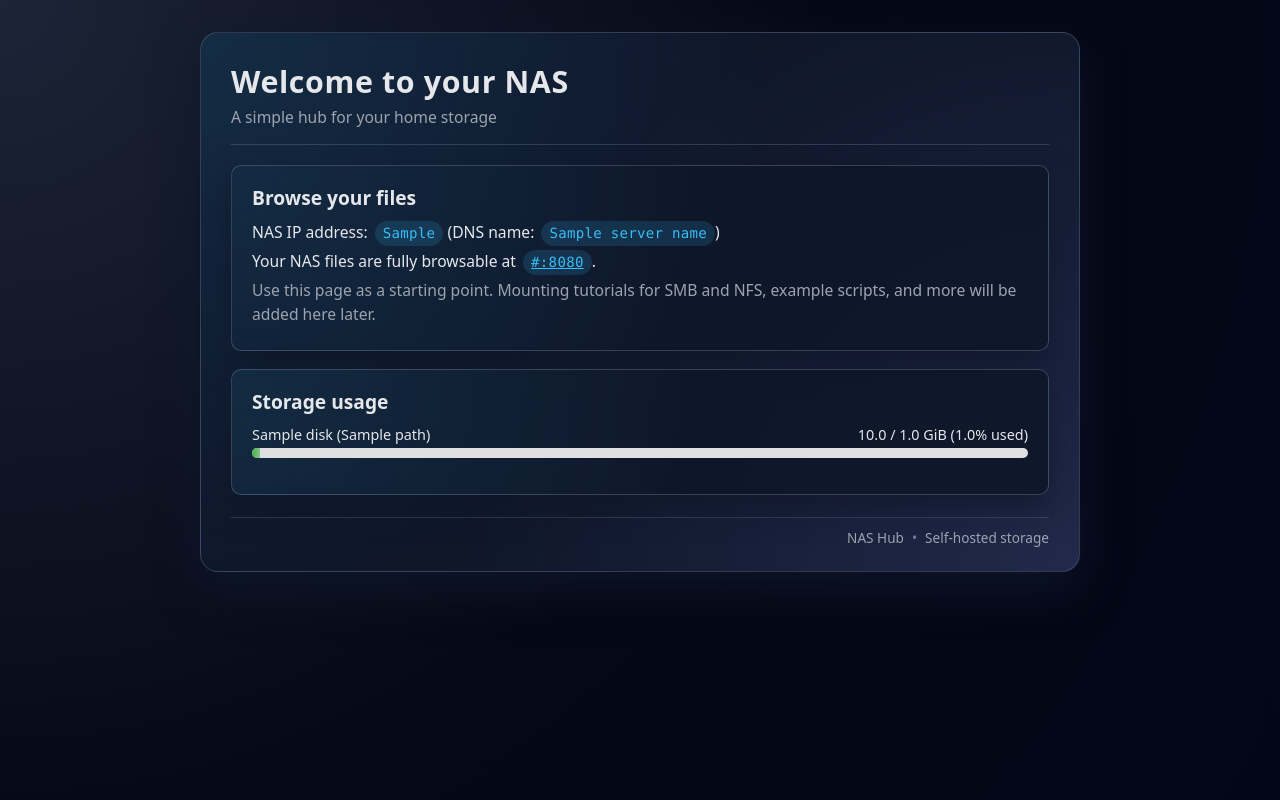
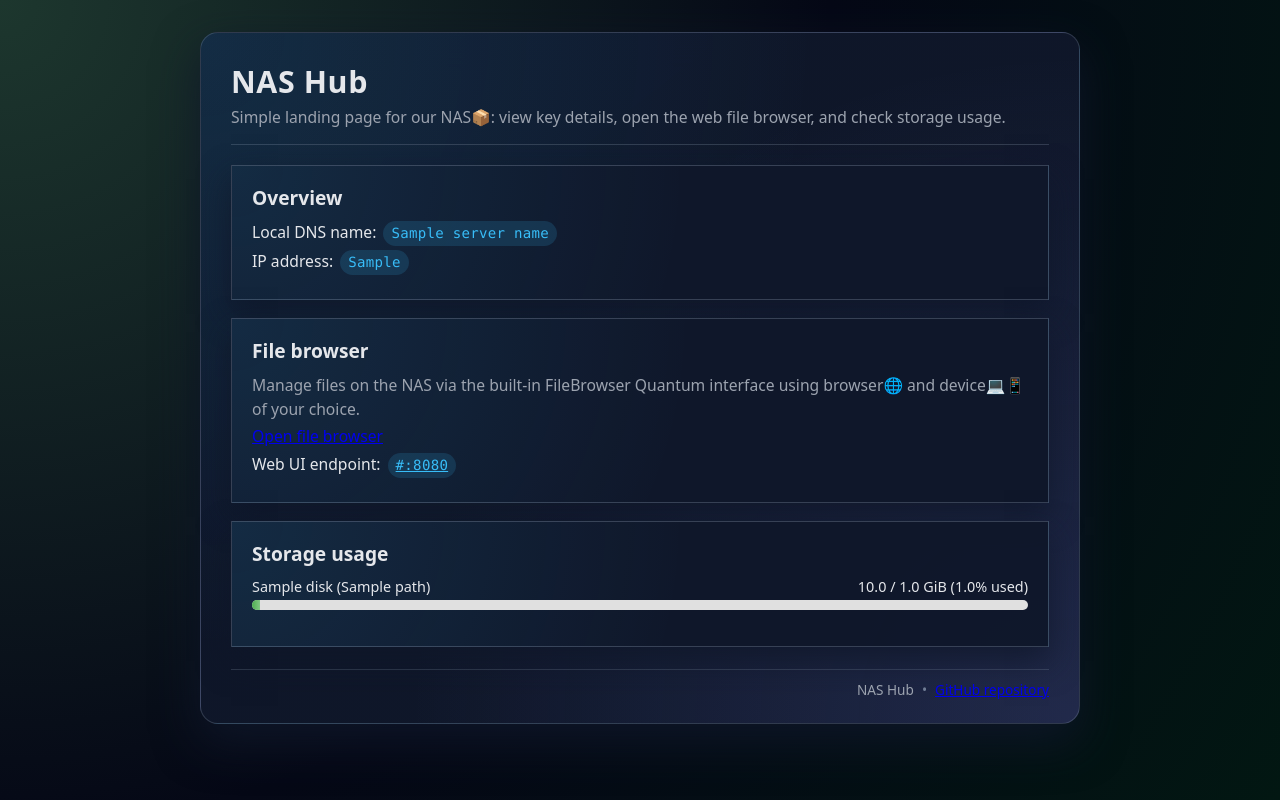
Before and after one commit to kubikulek231/nas, a Flask app: template website/src/templates/index.html in a window 1280 px wide. Run offline with Flask 3, Linux system fonts and the light colour scheme; the template is opened without the code that fills it: most values are stand-ins (such as "Sample title", 1, 10 or a date in 2020).

Commit message:
Make refactors

```diff
--- a/website/src/static/base.css
+++ b/website/src/static/base.css
@@ -28,7 +28,7 @@ html, body {
 
 body {
   font-family: var(--font-main);
-  background: radial-gradient(circle at top left, #1d2437, #050816 55%, #020617);
+  background: radial-gradient(circle at top left, #1d372e, #050816 55%, #021712);
   color: var(--text);
   display: flex;
   align-items: center;
@@ -80,7 +80,7 @@ body {
 .card {
   background: radial-gradient(circle at top left, rgba(56, 189, 248, 0.12), transparent 55%),
               rgba(15, 23, 42, 0.96);
-  border-radius: var(--radius-md);
+  border-radius: var(--radius-md / 2);
   padding: 18px 20px 20px;
   border: 1px solid rgba(148, 163, 184, 0.3);
   box-shadow: var(--shadow-card);
--- a/website/src/templates/index.html
+++ b/website/src/templates/index.html
@@ -9,31 +9,40 @@
 <body>
   <div class="page">
     <header class="header">
-      <h1>Welcome to your NAS</h1>
-      <p class="subtitle">A simple hub for your home storage</p>
+      <h1>NAS Hub</h1>
+      <p class="subtitle">
+        Simple landing page for our NAS📦: view key details, open the web file browser, and check storage usage.
+      </p>
     </header>
 
     <main class="content">
       <section class="card">
-        <h2>Browse your files</h2>
+        <h2>Overview</h2>
+        <p>
+          Local DNS name:
+          <span class="endpoint">{{ server_name }}</span>
+        </p>
+        <p>
+          IP address:
+          <span class="endpoint">{{ server_ip }}</span>
+        </p>
+      </section>
 
+      <section class="card">
+        <h2>File browser</h2>
+        <p class="note">
+          Manage files on the NAS via the built-in FileBrowser Quantum interface using browser🌐 and device💻📱 of your choice.
+        </p>
         <p>
-          NAS IP address:
-          <span class="endpoint">{{ server_ip }}</span>
-          (DNS name:
-          <span class="endpoint">{{ server_name }}</span>)
+          <a class="button" href="{{ base_url }}:8080" target="_blank" rel="noopener">
+            Open file browser
+          </a>
         </p>
-
         <p>
-          Your NAS files are fully browsable at
+          Web UI endpoint:
           <a class="endpoint" href="{{ base_url }}:8080" target="_blank" rel="noopener">
             {{ base_url }}:8080
-          </a>.
-        </p>
-
-        <p class="note">
-          Use this page as a starting point. Mounting tutorials for SMB and NFS,
-          example scripts, and more will be added here later.
+          </a>
         </p>
       </section>
 
@@ -51,20 +60,21 @@
               </div>
 
               <div class="storage-bar">
-              <div class="storage-bar-fill"
-                  style="width: {{ d.percent }}%;"></div>
+                <div
+                  class="storage-bar-fill"
+                  style="width: {{ d.percent }}%;"
+                ></div>
               </div>
             </li>
           {% endfor %}
         </ul>
       </section>
-
     </main>
 
     <footer class="footer">
       <span>NAS Hub</span>
       <span class="dot">&bull;</span>
-      <span>Self‑hosted storage</span>
+      <span><a href="https://github.com/kubikulek231/nas" target="_blank" rel="noopener">GitHub repository</a></span>
     </footer>
   </div>
 </body>
```
Lines whose indentation alone changed are shown as unchanged.
